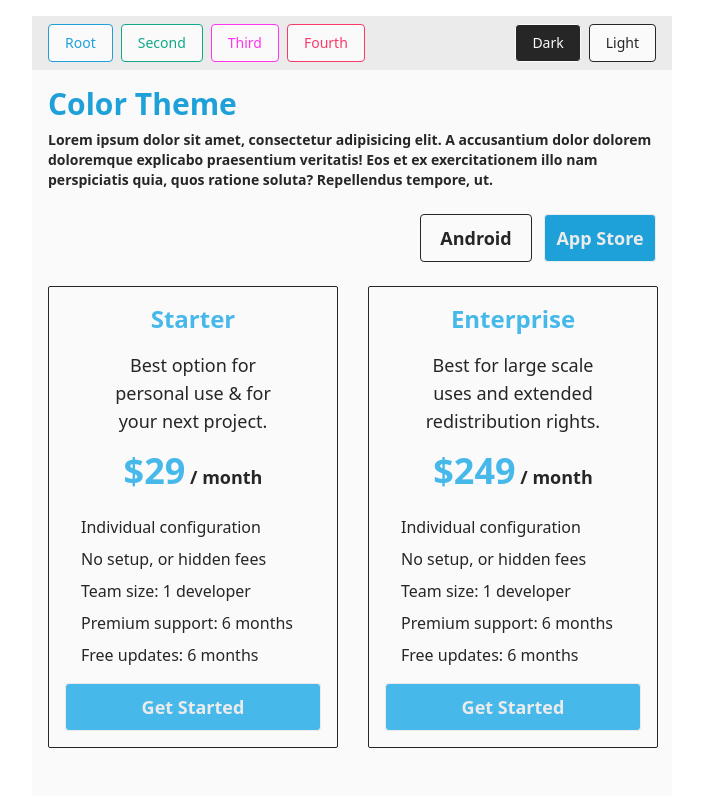
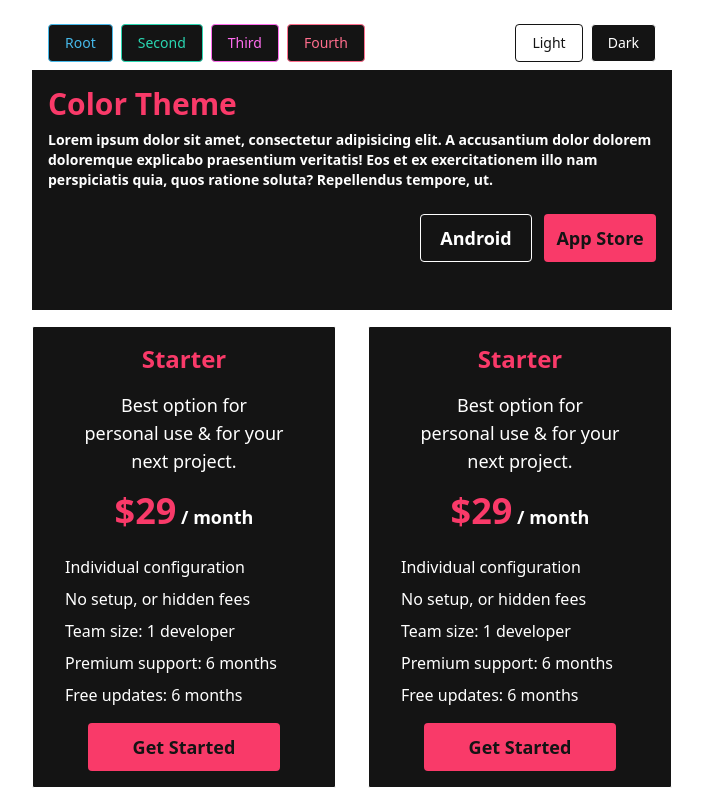
Before and after one commit to okanay/DigitalMenu, a Next.js app: page / in a window 1280 px wide. Shown: the whole page, without its empty margins (288-991 px from the left). Built offline with nearby package versions, Linux system fonts and the light colour scheme.

Commit message:
V0.2ColorTheme

```diff
--- a/pages/index.js
+++ b/pages/index.js
@@ -2,8 +2,8 @@ import {useEffect, useState} from "react";
 
 export default function Home() {
 
-    const [colorMode, setColorMode] = useState('root')
-    const [darkMode, setDarkMode] = useState('-light')
+    const [colorMode, setColorMode] = useState('fourth')
+    const [darkMode, setDarkMode] = useState('-dark')
     const [theme, setTheme] = useState()
 
     const handleColorMode = (color) => {
@@ -25,14 +25,14 @@ export default function Home() {
     return (
         <div className={`${theme} mx-auto max-w-screen-tablet mx-auto flex flex-col justify-start mt-4 text-sm`}>
 
-            <div className={'flex flex-col px-4 justify-between gap-2 py-2 tablet:flex-row bg-skin-theme-text-muted'}>
+            <div className={'flex flex-col px-4 justify-between gap-2 py-2 tablet:flex-row bg-skin-theme-body-900'}>
 
                 <div className="flex flex-row gap-2">
                     <button
                         onClick={() => {
                             handleColorMode('root')
                         }}
-                        className={`${darkMode === "-light" ? "root-light" : "root-dark"}  text-sm px-4 py-2 rounded text-skin-theme-500 bg-skin-theme-fill border border-skin-theme-500`}>
+                        className={`${darkMode === "-light" ? "root-light" : "root-dark"}  text-sm px-4 py-2 rounded text-skin-theme-500 bg-skin-theme-body-50 border border-skin-theme-500`}>
                         Root
                     </button>
 
@@ -40,7 +40,7 @@ export default function Home() {
                         onClick={() => {
                             handleColorMode('second')
                         }}
-                        className={`${darkMode === "-light" ? "second-light" : "second-dark"}  text-sm px-4 py-2 rounded text-skin-theme-500 bg-skin-theme-fill border border-skin-theme-500`}>
+                        className={`${darkMode === "-light" ? "second-light" : "second-dark"}  text-sm px-4 py-2 rounded text-skin-theme-500 bg-skin-theme-body-50 border border-skin-theme-500`}>
                         Second
                     </button>
 
@@ -48,7 +48,7 @@ export default function Home() {
                         onClick={() => {
                             handleColorMode('third')
                         }}
-                        className={`${darkMode === "-light" ? "third-light" : "third-dark"}  text-sm px-4 py-2 rounded text-skin-theme-500 bg-skin-theme-fill border border-skin-theme-500`}>
+                        className={`${darkMode === "-light" ? "third-light" : "third-dark"}  text-sm px-4 py-2 rounded text-skin-theme-500 bg-skin-theme-body-50 border border-skin-theme-500`}>
                         Third
                     </button>
 
@@ -56,55 +56,57 @@ export default function Home() {
                         onClick={() => {
                             handleColorMode('fourth')
                         }}
-                        className={`${darkMode === "-light" ? "fourth-light" : "fourth-dark"}  text-sm px-4 py-2 rounded text-skin-theme-500 bg-skin-theme-fill border border-skin-theme-500`}>
+                        className={`${darkMode === "-light" ? "fourth-light" : "fourth-dark"}  text-sm px-4 py-2 rounded text-skin-theme-500 bg-skin-theme-body-50 border border-skin-theme-500`}>
                         Fourth
                     </button>
 
                 </div>
+                <div className="flex flex-row gap-2">
+                    <button
+                        onClick={() => {
+                            handleDarkMode('-light')
+                        }}
+                        className={'root-light text-sm px-4 py-2 rounded text-skin-theme-font-50 bg-skin-theme-body-50 border border-skin-theme-body-900'}>
+                        Light
+                    </button>
 
-                <div className="flex flex-row gap-2">
                     <button
                         onClick={() => {
                             handleDarkMode('-dark')
                         }}
-                        className={'root-dark text-sm px-4 py-2 rounded text-skin-theme-text bg-skin-theme-fill border border-skin-theme-text'}>
+                        className={'root-dark text-sm px-4 py-2 rounded text-skin-theme-font-50 bg-skin-theme-body-50 border border-skin-theme-body-900'}>
                         Dark
-                    </button>
-
-                    <button
-                        onClick={() => {
-                            handleDarkMode('-light')
-                        }}
-                        className={'root-light text-sm px-4 py-2 rounded text-skin-theme-text bg-skin-theme-fill border border-skin-theme-text'}>
-                        Light
                     </button>
                 </div>
 
             </div>
-            <div className={` flex flex-col justify-start w-full bg-skin-theme-fill px-4 p-4 gap-2 pb-12`}>
-                <h1 className={'text-3xl text-skin-theme-500 font-bold text-start'}>Color Theme</h1>
-                <p className={'text-sm text-skin-theme-text font-semibold'}>Lorem ipsum dolor sit amet, consectetur
+            <div className={`flex flex-col justify-start w-full bg-skin-theme-body-50 px-4 p-4 gap-2 pb-12`}>
+                <h1 className={'text-3xl text-skin-theme-400 font-bold text-start'}>Color Theme</h1>
+                <p className={'text-sm text-skin-theme-font-50 font-semibold'}>Lorem ipsum dolor sit amet, consectetur
                     adipisicing elit. A accusantium dolor dolorem doloremque
                     explicabo praesentium veritatis! Eos et ex exercitationem illo nam perspiciatis quia, quos ratione
                     soluta? Repellendus tempore, ut.</p>
                 <div className={'flex flex-row justify-end gap-3 mt-4'}>
                     <button
-                        className={'bg-skin-theme-fill w-28 h-12 text-lg rounded border border-skin-theme-text text-skin-theme-text font-semibold'}>Android
+                        className={'bg-skin-theme-body-50 w-28 h-12 text-lg rounded border border-skin-theme-body-900 text-skin-theme-font-50 font-semibold'}>Android
                     </button>
                     <button
-                        className={'bg-skin-theme-500 w-28 h-12 text-lg rounded border border-skin-theme-text-muted text-skin-theme-text-muted font-semibold'}>App
+                        className={'bg-skin-theme-400 w-28 h-12 text-lg rounded border-[1px] border-skin-theme-400/40 text-skin-theme-font-900 font-semibold'}>App
                         Store
                     </button>
                 </div>
-
-                    <div className={'grid grid-cols-1 grid-rows-1 tablet:grid-cols-2 tablet:gap-8 gap-4 mt-4'}>
-                        <div className={'bg-skin-theme-fill border border-skin-theme-text rounded-sm text-skin-theme-text mx-auto'}>
+            </div>
+            <div className={'grid grid-cols-1 grid-rows-1 tablet:grid-cols-2 tablet:gap-8 gap-4 mt-4 '}>
+                <div
+                    className={'bg-skin-theme-body-50 border border-skin-theme-body-900 rounded-sm text-skin-theme-font-50 mx-auto'}>
                     <div className={'flex flex-col justify-start gap-4 px-4 py-4 max-w-screen-smPhone'}>
                         <h2 className={'text-2xl text-skin-theme-400 font-semibold text-center'}>Starter</h2>
-                                <h3 className={'text-lg text-skin-theme-text text-center mx-auto w-3/4'}>Best option for personal use & for your next project.</h3>
-                                <h1 className={'text-4xl text-skin-theme-400 font-bold text-center mb-2'}>$29<span className={'text-lg text-skin-theme-text'}> / month</span></h1>
+                        <h3 className={'text-lg text-center mx-auto w-3/4'}>Best option for
+                            personal use & for your next project.</h3>
+                        <h1 className={'text-4xl text-skin-theme-400 font-bold text-center mb-2'}>$29<span
+                            className={'text-lg text-skin-theme-font-50'}> / month</span></h1>
 
-                                <div className={'flex flex-col gap-2 text-base text-skin-theme-text text-start pl-4'}>
+                        <div className={'flex flex-col gap-2 text-base text-start pl-4'}>
                             <p>Individual configuration</p>
                             <p>No setup, or hidden fees</p>
                             <p>Team size: <span>1 developer</span></p>
@@ -113,19 +115,25 @@ export default function Home() {
                         </div>
 
                         <div className={'w-full flex flex-row justify-center items-center'}>
-                                    <button className={'bg-skin-theme-400 w-64 h-12 text-lg rounded border border-skin-theme-text-muted text-skin-theme-text-muted font-semibold'}>Get Started</button>
+                            <button
+                                className={'bg-skin-theme-400 w-48 h-12 text-lg rounded border-[1px] border-skin-theme-400/40 text-skin-theme-font-900 font-semibold'}>Get
+                                Started
+                            </button>
                         </div>
 
                     </div>
                 </div>
 
-                        <div className={'bg-skin-theme-fill border border-skin-theme-text rounded-sm text-skin-theme-text mx-auto'}>
+                <div
+                    className={'bg-skin-theme-body-50 border border-skin-theme-body-900 rounded-sm text-skin-theme-font-50 mx-auto'}>
                     <div className={'flex flex-col justify-start gap-4 px-4 py-4 max-w-screen-smPhone'}>
-                                <h2 className={'text-2xl text-skin-theme-400 font-semibold text-center'}>Enterprise</h2>
-                                <h3 className={'text-lg text-skin-theme-text text-center mx-auto w-3/4'}>Best for large scale uses and extended redistribution rights.</h3>
-                                <h1 className={'text-4xl text-skin-theme-400 font-bold text-center mb-2'}>$249<span className={'text-lg text-skin-theme-text'}> / month</span></h1>
+                        <h2 className={'text-2xl text-skin-theme-400 font-semibold text-center'}>Starter</h2>
+                        <h3 className={'text-lg text-center mx-auto w-3/4'}>Best option for
+                            personal use & for your next project.</h3>
+                        <h1 className={'text-4xl text-skin-theme-400 font-bold text-center mb-2'}>$29<span
+                            className={'text-lg text-skin-theme-font-50'}> / month</span></h1>
 
-                                <div className={'flex flex-col gap-2 text-base text-skin-theme-text text-start pl-4'}>
+                        <div className={'flex flex-col gap-2 text-base text-start pl-4'}>
                             <p>Individual configuration</p>
                             <p>No setup, or hidden fees</p>
                             <p>Team size: <span>1 developer</span></p>
@@ -134,7 +142,10 @@ export default function Home() {
                         </div>
 
                         <div className={'w-full flex flex-row justify-center items-center'}>
-                                    <button className={'bg-skin-theme-400 w-64 h-12 text-lg rounded border border-skin-theme-text-muted text-skin-theme-text-muted font-semibold'}>Get Started</button>
+                            <button
+                                className={'bg-skin-theme-400 w-48 h-12 text-lg rounded border-[1px] border-skin-theme-400/40 text-skin-theme-font-900 font-semibold'}>Get
+                                Started
+                            </button>
                         </div>
 
                     </div>
@@ -142,7 +153,11 @@ export default function Home() {
             </div>
 
         </div>
-
-        </div>
     )
 }
+
+
+/*
+
+
+* */
--- a/styles/globals.css
+++ b/styles/globals.css
@@ -9,17 +9,85 @@
     }
 }
 
+
+
 @layer base {
 
     body * {
-        @apply transition-colors duration-500;
+        /*@apply transition-colors duration-500;*/
+    }
+
+    .common-dark {
+        --theme-body-50: 20, 20, 20;
+        --theme-body-100: 56, 56, 56;
+        --theme-body-200: 67, 67, 67;
+        --theme-body-300: 81, 81, 81;
+        --theme-body-400: 102, 102, 102;
+        --theme-body-500: 129, 129, 129;
+        --theme-body-600: 164, 164, 164;
+        --theme-body-700: 200, 200, 200;
+        --theme-body-800: 247, 247, 247;
+        --theme-body-900: 255, 255, 255;
+
+        --theme-font-50: 255, 255, 255;
+        --theme-font-100: 247, 247, 247;
+        --theme-font-200: 200, 200, 200;
+        --theme-font-300: 164, 164, 164;
+        --theme-font-400: 129, 129, 129;
+        --theme-font-500: 102, 102, 102;
+        --theme-font-600: 81, 81, 81;
+        --theme-font-700: 67, 67, 67;
+        --theme-font-800: 56, 56, 56;
+        --theme-font-900: 20, 20, 20;
+    }
+    .common-light {
+        --theme-body-50: 255, 255, 255;
+        --theme-body-100: 227, 227, 227;
+        --theme-body-200: 200, 200, 200;
+        --theme-body-300: 164, 164, 164;
+        --theme-body-400: 129, 129, 129;
+        --theme-body-500: 102, 102, 102;
+        --theme-body-600: 81, 81, 81;
+        --theme-body-700: 67, 67, 67;
+        --theme-body-800: 56, 56, 56;
+        --theme-body-900: 20, 20, 20;
+
+        --theme-font-50: 20, 20, 20;
+        --theme-font-100: 56, 56, 56;
+        --theme-font-200: 67, 67, 67;
+        --theme-font-300: 81, 81, 81;
+        --theme-font-400: 102, 102, 102;
+        --theme-font-500: 129, 129, 129;
+        --theme-font-600: 164, 164, 164;
+        --theme-font-700: 200, 200, 200;
+        --theme-font-800: 227, 227, 227;
+        --theme-font-900: 255, 255, 255;
     }
 
     :root {
 
-        --theme-fill: 250, 250, 250;
-        --theme-text: 38, 38, 38;
-        --theme-text-muted: 235, 235, 235;
+        --theme-body-50: 255, 255, 255;
+        --theme-body-100: 227, 227, 227;
+        --theme-body-200: 200, 200, 200;
+        --theme-body-300: 164, 164, 164;
+        --theme-body-400: 129, 129, 129;
+        --theme-body-500: 102, 102, 102;
+        --theme-body-600: 81, 81, 81;
+        --theme-body-700: 67, 67, 67;
+        --theme-body-800: 56, 56, 56;
+        --theme-body-900: 20, 20, 20;
+
+        --theme-font-50: 20, 20, 20;
+        --theme-font-100: 56, 56, 56;
+        --theme-font-200: 67, 67, 67;
+        --theme-font-300: 81, 81, 81;
+        --theme-font-400: 102, 102, 102;
+        --theme-font-500: 129, 129, 129;
+        --theme-font-600: 164, 164, 164;
+        --theme-font-700: 200, 200, 200;
+        --theme-font-800: 227, 227, 227;
+        --theme-font-900: 255, 255, 255;
+
         --theme-50: 241, 249, 254;
         --theme-100: 226, 242, 252;
         --theme-200: 191, 229, 248;
@@ -30,12 +98,31 @@
         --theme-700: 15, 103, 149;
         --theme-800: 16, 87, 124;
         --theme-900: 19, 73, 103;
+    }
+    .root-light  {
 
-    }
-    .root-light {
-        --theme-fill: 250, 250, 250;
-        --theme-text: 38, 38, 38;
-        --theme-text-muted: 235, 235, 235;
+        --theme-body-50: 255, 255, 255;
+        --theme-body-100: 227, 227, 227;
+        --theme-body-200: 200, 200, 200;
+        --theme-body-300: 164, 164, 164;
+        --theme-body-400: 129, 129, 129;
+        --theme-body-500: 102, 102, 102;
+        --theme-body-600: 81, 81, 81;
+        --theme-body-700: 67, 67, 67;
+        --theme-body-800: 56, 56, 56;
+        --theme-body-900: 20, 20, 20;
+
+        --theme-font-50: 20, 20, 20;
+        --theme-font-100: 56, 56, 56;
+        --theme-font-200: 67, 67, 67;
+        --theme-font-300: 81, 81, 81;
+        --theme-font-400: 102, 102, 102;
+        --theme-font-500: 129, 129, 129;
+        --theme-font-600: 164, 164, 164;
+        --theme-font-700: 200, 200, 200;
+        --theme-font-800: 227, 227, 227;
+        --theme-font-900: 255, 255, 255;
+
         --theme-50: 241, 249, 254;
         --theme-100: 226, 242, 252;
         --theme-200: 191, 229, 248;
@@ -49,9 +136,28 @@
     }
     .root-dark {
 
-        --theme-fill: 38, 38, 38;
-        --theme-text: 250, 250, 250;
-        --theme-text-muted: 54, 54, 54;
+        --theme-body-50: 20, 20, 20;
+        --theme-body-100: 56, 56, 56;
+        --theme-body-200: 67, 67, 67;
+        --theme-body-300: 81, 81, 81;
+        --theme-body-400: 102, 102, 102;
+        --theme-body-500: 129, 129, 129;
+        --theme-body-600: 164, 164, 164;
+        --theme-body-700: 200, 200, 200;
+        --theme-body-800: 247, 247, 247;
+        --theme-body-900: 255, 255, 255;
+
+        --theme-font-50: 255, 255, 255;
+        --theme-font-100: 247, 247, 247;
+        --theme-font-200: 200, 200, 200;
+        --theme-font-300: 164, 164, 164;
+        --theme-font-400: 129, 129, 129;
+        --theme-font-500: 102, 102, 102;
+        --theme-font-600: 81, 81, 81;
+        --theme-font-700: 67, 67, 67;
+        --theme-font-800: 56, 56, 56;
+        --theme-font-900: 20, 20, 20;
+
         --theme-50: 19, 73, 103;
         --theme-100: 16, 87, 124;
         --theme-200: 15, 103, 149;
@@ -65,9 +171,29 @@
     }
 
     .second-light {
-        --theme-fill: 250, 250, 250;
-        --theme-text: 38, 38, 38;
-        --theme-text-muted: 235, 235, 235;
+
+        --theme-body-50: 255, 255, 255;
+        --theme-body-100: 227, 227, 227;
+        --theme-body-200: 200, 200, 200;
+        --theme-body-300: 164, 164, 164;
+        --theme-body-400: 129, 129, 129;
+        --theme-body-500: 102, 102, 102;
+        --theme-body-600: 81, 81, 81;
+        --theme-body-700: 67, 67, 67;
+        --theme-body-800: 56, 56, 56;
+        --theme-body-900: 20, 20, 20;
+
+        --theme-font-50: 20, 20, 20;
+        --theme-font-100: 56, 56, 56;
+        --theme-font-200: 67, 67, 67;
+        --theme-font-300: 81, 81, 81;
+        --theme-font-400: 102, 102, 102;
+        --theme-font-500: 129, 129, 129;
+        --theme-font-600: 164, 164, 164;
+        --theme-font-700: 200, 200, 200;
+        --theme-font-800: 227, 227, 227;
+        --theme-font-900: 255, 255, 255;
+
         --theme-50: 240, 253, 249;
         --theme-100: 203, 252, 238;
         --theme-200: 151, 248, 220;
@@ -80,9 +206,28 @@
         --theme-900: 18, 79, 69;
     }
     .second-dark {
-        --theme-fill: 38, 38, 38;
-        --theme-text: 250, 250, 250;
-        --theme-text-muted: 54, 54, 54;
+
+        --theme-body-50: 20, 20, 20;
+        --theme-body-100: 56, 56, 56;
+        --theme-body-200: 67, 67, 67;
+        --theme-body-300: 81, 81, 81;
+        --theme-body-400: 102, 102, 102;
+        --theme-body-500: 129, 129, 129;
+        --theme-body-600: 164, 164, 164;
+        --theme-body-700: 200, 200, 200;
+        --theme-body-800: 247, 247, 247;
+        --theme-body-900: 255, 255, 255;
+
+        --theme-font-50: 255, 255, 255;
+        --theme-font-100: 247, 247, 247;
+        --theme-font-200: 200, 200, 200;
+        --theme-font-300: 164, 164, 164;
+        --theme-font-400: 129, 129, 129;
+        --theme-font-500: 102, 102, 102;
+        --theme-font-600: 81, 81, 81;
+        --theme-font-700: 67, 67, 67;
+        --theme-font-800: 56, 56, 56;
+        --theme-font-900: 20, 20, 20;
 
         --theme-50: 18, 79, 69;
         --theme-100: 15, 96, 83;
@@ -96,10 +241,30 @@
         --theme-900: 240, 253, 249;
     }
 
-    .third-light {
-        --theme-fill: 250, 250, 250;
-        --theme-text: 38, 38, 38;
-        --theme-text-muted: 235, 235, 235;
+    .third-light  {
+
+        --theme-body-50: 255, 255, 255;
+        --theme-body-100: 227, 227, 227;
+        --theme-body-200: 200, 200, 200;
+        --theme-body-300: 164, 164, 164;
+        --theme-body-400: 129, 129, 129;
+        --theme-body-500: 102, 102, 102;
+        --theme-body-600: 81, 81, 81;
+        --theme-body-700: 67, 67, 67;
+        --theme-body-800: 56, 56, 56;
+        --theme-body-900: 20, 20, 20;
+
+        --theme-font-50: 20, 20, 20;
+        --theme-font-100: 56, 56, 56;
+        --theme-font-200: 67, 67, 67;
+        --theme-font-300: 81, 81, 81;
+        --theme-font-400: 102, 102, 102;
+        --theme-font-500: 129, 129, 129;
+        --theme-font-600: 164, 164, 164;
+        --theme-font-700: 200, 200, 200;
+        --theme-font-800: 227, 227, 227;
+        --theme-font-900: 255, 255, 255;
+
         --theme-50: 255, 243, 253;
         --theme-100: 255, 230, 254;
         --theme-200: 255, 204, 251;
@@ -111,10 +276,30 @@
         --theme-800: 169, 15, 148;
         --theme-900: 126, 17, 109;
     }
-    .third-dark {
-        --theme-fill: 38, 38, 38;
-        --theme-text: 250, 250, 250;
-        --theme-text-muted: 54, 54, 54;
+    .third-dark  {
+
+        --theme-body-50: 20, 20, 20;
+        --theme-body-100: 56, 56, 56;
+        --theme-body-200: 67, 67, 67;
+        --theme-body-300: 81, 81, 81;
+        --theme-body-400: 102, 102, 102;
+        --theme-body-500: 129, 129, 129;
+        --theme-body-600: 164, 164, 164;
+        --theme-body-700: 200, 200, 200;
+        --theme-body-800: 247, 247, 247;
+        --theme-body-900: 255, 255, 255;
+
+        --theme-font-50: 255, 255, 255;
+        --theme-font-100: 247, 247, 247;
+        --theme-font-200: 200, 200, 200;
+        --theme-font-300: 164, 164, 164;
+        --theme-font-400: 129, 129, 129;
+        --theme-font-500: 102, 102, 102;
+        --theme-font-600: 81, 81, 81;
+        --theme-font-700: 67, 67, 67;
+        --theme-font-800: 56, 56, 56;
+        --theme-font-900: 20, 20, 20;
+
         --theme-50: 126, 17, 109;
         --theme-100: 169, 15, 148;
         --theme-200: 189, 14, 167;
@@ -127,10 +312,30 @@
         --theme-900: 255, 243, 253;
     }
 
-    .fourth-light {
-        --theme-fill: 250, 250, 250;
-        --theme-text: 38, 38, 38;
-        --theme-text-muted: 235, 235, 235;
+    .fourth-light  {
+
+        --theme-body-50: 255, 255, 255;
+        --theme-body-100: 227, 227, 227;
+        --theme-body-200: 200, 200, 200;
+        --theme-body-300: 164, 164, 164;
+        --theme-body-400: 129, 129, 129;
+        --theme-body-500: 102, 102, 102;
+        --theme-body-600: 81, 81, 81;
+        --theme-body-700: 67, 67, 67;
+        --theme-body-800: 56, 56, 56;
+        --theme-body-900: 20, 20, 20;
+
+        --theme-font-50: 20, 20, 20;
+        --theme-font-100: 56, 56, 56;
+        --theme-font-200: 67, 67, 67;
+        --theme-font-300: 81, 81, 81;
+        --theme-font-400: 102, 102, 102;
+        --theme-font-500: 129, 129, 129;
+        --theme-font-600: 164, 164, 164;
+        --theme-font-700: 200, 200, 200;
+        --theme-font-800: 227, 227, 227;
+        --theme-font-900: 255, 255, 255;
+
         --theme-50: 255, 241, 243;
         --theme-100: 255, 227, 231;
         --theme-200: 255, 204, 214;
@@ -142,10 +347,30 @@
         --theme-800: 169, 15, 69;
         --theme-900: 139, 16, 63;
     }
-    .fourth-dark {
-        --theme-fill: 38, 38, 38;
-        --theme-text: 250, 250, 250;
-        --theme-text-muted: 54, 54, 54;
+    .fourth-dark  {
+
+        --theme-body-50: 20, 20, 20;
+        --theme-body-100: 56, 56, 56;
+        --theme-body-200: 67, 67, 67;
+        --theme-body-300: 81, 81, 81;
+        --theme-body-400: 102, 102, 102;
+        --theme-body-500: 129, 129, 129;
+        --theme-body-600: 164, 164, 164;
+        --theme-body-700: 200, 200, 200;
+        --theme-body-800: 247, 247, 247;
+        --theme-body-900: 255, 255, 255;
+
+        --theme-font-50: 255, 255, 255;
+        --theme-font-100: 247, 247, 247;
+        --theme-font-200: 200, 200, 200;
+        --theme-font-300: 164, 164, 164;
+        --theme-font-400: 129, 129, 129;
+        --theme-font-500: 102, 102, 102;
+        --theme-font-600: 81, 81, 81;
+        --theme-font-700: 67, 67, 67;
+        --theme-font-800: 56, 56, 56;
+        --theme-font-900: 20, 20, 20;
+
         --theme-50: 139, 16, 63;
         --theme-100: 169, 15, 69;
         --theme-200: 194, 14, 71;
@@ -157,4 +382,5 @@
         --theme-800: 255, 227, 231;
         --theme-900: 255, 241, 243;
     }
+
 }
--- a/tailwind.config.js
+++ b/tailwind.config.js
@@ -30,9 +30,6 @@ module.exports = {
       },
       colors : {
         skin : {
-          'theme-fill' : withOpacity('--theme-fill'),
-          'theme-text' : withOpacity('--theme-text'),
-          'theme-text-muted' : withOpacity('--theme-text-muted'),
           'theme-50' : withOpacity('--theme-50'),
           'theme-100' : withOpacity('--theme-100'),
           'theme-200' : withOpacity('--theme-200'),
@@ -43,6 +40,28 @@ module.exports = {
           'theme-700' : withOpacity('--theme-700'),
           'theme-800' : withOpacity('--theme-800'),
           'theme-900' : withOpacity('--theme-900'),
+
+          'theme-body-50' : withOpacity('--theme-body-50'),
+          'theme-body-100' : withOpacity('--theme-body-100'),
+          'theme-body-200' : withOpacity('--theme-body-200'),
+          'theme-body-300' : withOpacity('--theme-body-300'),
+          'theme-body-400' : withOpacity('--theme-body-400'),
+          'theme-body-500' : withOpacity('--theme-body-500'),
+          'theme-body-600' : withOpacity('--theme-body-600'),
+          'theme-body-700' : withOpacity('--theme-body-700'),
+          'theme-body-800' : withOpacity('--theme-body-800'),
+          'theme-body-900' : withOpacity('--theme-body-900'),
+
+          'theme-font-50' : withOpacity('--theme-font-50'),
+          'theme-font-100' : withOpacity('--theme-font-100'),
+          'theme-font-200' : withOpacity('--theme-font-200'),
+          'theme-font-300' : withOpacity('--theme-font-300'),
+          'theme-font-400' : withOpacity('--theme-font-400'),
+          'theme-font-500' : withOpacity('--theme-font-500'),
+          'theme-font-600' : withOpacity('--theme-font-600'),
+          'theme-font-700' : withOpacity('--theme-font-700'),
+          'theme-font-800' : withOpacity('--theme-font-800'),
+          'theme-font-900' : withOpacity('--theme-font-900'),
         }
       }
     },
```
Lines whose indentation alone changed are shown as unchanged.
